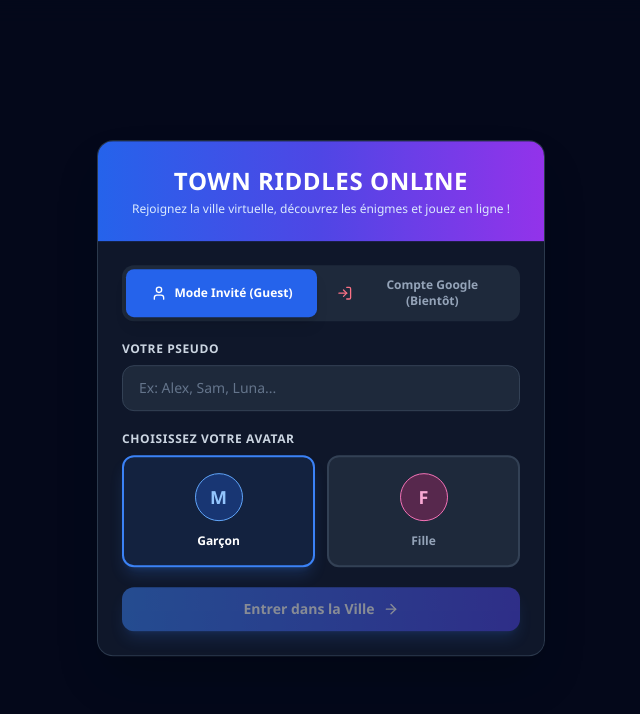
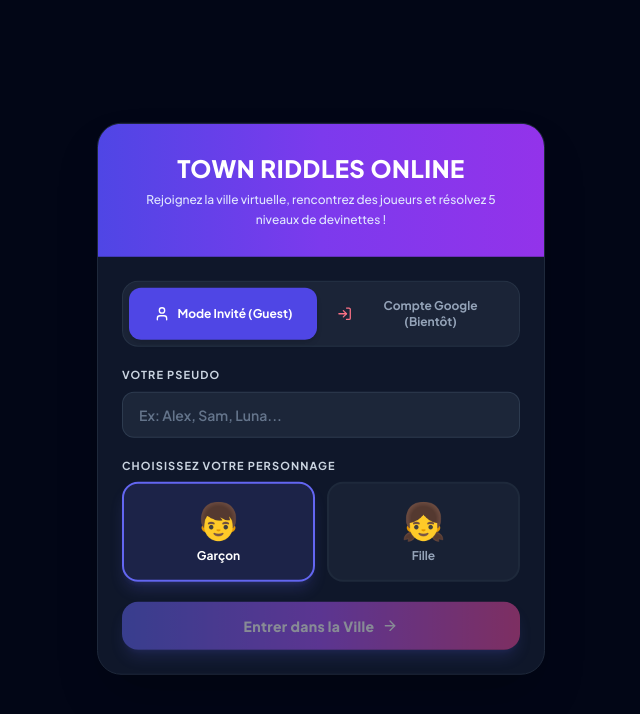
Before and after one commit to CalvertWanguy/jeu26, a Next.js app: page / in a window 1280 px wide. Shown: the top 714 px of the page, without its empty margins (319-959 px from the left). Built offline with nearby package versions, Linux system fonts and the light colour scheme.

Commit message:
Restore boy and girl avatars, modernize theme colors and typography with Plus Jakarta Sans

```diff
--- a/src/app/globals.css
+++ b/src/app/globals.css
@@ -1,3 +1,5 @@
+@import url('https://fonts.googleapis.com/css2?family=Plus+Jakarta+Sans:wght@400;500;600;700;800&display=swap');
+
 @tailwind base;
 @tailwind components;
 @tailwind utilities;
@@ -6,27 +8,37 @@ body {
   margin: 0;
   padding: 0;
   overflow: hidden;
-  font-family: 'Segoe UI', system-ui, sans-serif;
-  background-color: #0f172a;
+  font-family: 'Plus Jakarta Sans', system-ui, -apple-system, sans-serif;
+  background-color: #090d16;
   color: #f8fafc;
   user-select: none;
+  -webkit-font-smoothing: antialiased;
 }
 
-/* Animations sur mesure */
+/* Glassmorphism Panels */
+.glass-modal {
+  background: rgba(15, 23, 42, 0.88);
+  backdrop-filter: blur(12px);
+  border: 1px solid rgba(255, 255, 255, 0.1);
+  box-shadow: 0 20px 50px rgba(0, 0, 0, 0.6);
+}
+
+/* Floating Animation */
 @keyframes float {
   0%, 100% { transform: translateY(0px); }
-  50% { transform: translateY(-6px); }
+  50% { transform: translateY(-5px); }
 }
 
 .animate-float {
-  animation: float 2.5s ease-in-out infinite;
+  animation: float 3s ease-in-out infinite;
 }
 
-@keyframes pulse-glow {
-  0%, 100% { box-shadow: 0 0 15px rgba(59, 130, 246, 0.5); }
-  50% { box-shadow: 0 0 30px rgba(59, 130, 246, 0.9); }
+/* Pulsing Glow */
+@keyframes glow {
+  0%, 100% { box-shadow: 0 0 15px rgba(99, 102, 241, 0.4); }
+  50% { box-shadow: 0 0 30px rgba(99, 102, 241, 0.8); }
 }
 
-.animate-pulse-glow {
-  animation: pulse-glow 2s infinite;
+.animate-glow {
+  animation: glow 2.5s ease-in-out infinite;
 }
--- a/src/components/AuthModal.jsx
+++ b/src/components/AuthModal.jsx
@@ -1,6 +1,6 @@
 "use client";
 import React, { useState } from 'react';
-import { User, Sparkles, LogIn, ArrowRight, UserCheck, Shield } from 'lucide-react';
+import { User, LogIn, ArrowRight } from 'lucide-react';
 
 export default function AuthModal({ onJoin }) {
   const [nickname, setNickname] = useState('');
@@ -15,27 +15,27 @@ export default function AuthModal({ onJoin }) {
 
   return (
     <div className="fixed inset-0 z-50 flex items-center justify-center bg-slate-950/80 backdrop-blur-md p-4">
-      <div className="w-full max-w-md bg-slate-900 border border-slate-700/80 rounded-2xl shadow-2xl overflow-hidden animate-float">
+      <div className="w-full max-w-md bg-slate-900 border border-slate-800 rounded-3xl shadow-2xl overflow-hidden animate-float">
 
-        {/* Header */}
-        <div className="bg-gradient-to-r from-blue-600 via-indigo-600 to-purple-600 p-6 text-center">
-          <h1 className="text-2xl font-extrabold text-white tracking-wide">
-            TOWN RIDDLES ONLINE
+        {/* Header avec dégradé moderne Violet/Indigo */}
+        <div className="bg-gradient-to-r from-indigo-600 via-violet-600 to-purple-600 p-7 text-center">
+          <h1 className="text-2xl font-black text-white tracking-wide uppercase">
+            Town Riddles Online
           </h1>
-          <p className="text-xs text-blue-100 mt-1">
-            Rejoignez la ville virtuelle, découvrez les énigmes et jouez en ligne !
+          <p className="text-xs text-indigo-100 font-medium mt-1.5 leading-relaxed">
+            Rejoignez la ville virtuelle, rencontrez des joueurs et résolvez 5 niveaux de devinettes !
           </p>
         </div>
 
         <form onSubmit={handleSubmit} className="p-6 space-y-5">
           {/* Mode de connexion */}
-          <div className="grid grid-cols-2 gap-2 p-1 bg-slate-800 rounded-xl">
+          <div className="grid grid-cols-2 gap-2 p-1.5 bg-slate-800/80 rounded-2xl border border-slate-700/50">
             <button
               type="button"
               onClick={() => setAuthMode('guest')}
-              className={`py-2 px-3 text-xs font-bold rounded-lg transition-all flex items-center justify-center gap-2 ${
+              className={`py-2.5 px-3 text-xs font-bold rounded-xl transition-all flex items-center justify-center gap-2 ${
                 authMode === 'guest'
-                  ? 'bg-blue-600 text-white shadow-lg'
+                  ? 'bg-indigo-600 text-white shadow-md'
                   : 'text-slate-400 hover:text-white'
               }`}
             >
@@ -44,7 +44,7 @@ export default function AuthModal({ onJoin }) {
             <button
               type="button"
               onClick={() => alert("La connexion Google OAuth sera activée très bientôt !")}
-              className="py-2 px-3 text-xs font-bold rounded-lg transition-all flex items-center justify-center gap-2 text-slate-400 hover:text-white hover:bg-slate-700/50"
+              className="py-2.5 px-3 text-xs font-bold rounded-xl transition-all flex items-center justify-center gap-2 text-slate-400 hover:text-white hover:bg-slate-700/50"
             >
               <LogIn className="w-4 h-4 text-rose-400" /> Compte Google (Bientôt)
             </button>
@@ -52,7 +52,7 @@ export default function AuthModal({ onJoin }) {
 
           {/* Saisie du Pseudo */}
           <div>
-            <label className="block text-xs font-bold text-slate-300 uppercase tracking-wider mb-2">
+            <label className="block text-[11px] font-bold text-slate-300 uppercase tracking-widest mb-2">
               Votre Pseudo
             </label>
             <input
@@ -62,45 +62,39 @@ export default function AuthModal({ onJoin }) {
               placeholder="Ex: Alex, Sam, Luna..."
               value={nickname}
               onChange={(e) => setNickname(e.target.value)}
-              className="w-full px-4 py-3 bg-slate-800 border border-slate-700 rounded-xl text-white placeholder-slate-500 focus:outline-none focus:border-blue-500 focus:ring-2 focus:ring-blue-500/20 text-sm"
+              className="w-full px-4 py-3 bg-slate-800/90 border border-slate-700/80 rounded-xl text-white placeholder-slate-500 focus:outline-none focus:border-indigo-500 focus:ring-2 focus:ring-indigo-500/20 text-sm font-semibold transition-all"
             />
           </div>
 
-          {/* Choix de l'Avatar (Garçon / Fille) sans emoji */}
+          {/* Choix de l'Avatar / Genre avec les emojis 👦 et 👧 */}
           <div>
-            <label className="block text-xs font-bold text-slate-300 uppercase tracking-wider mb-2">
-              Choisissez votre Avatar
+            <label className="block text-[11px] font-bold text-slate-300 uppercase tracking-widest mb-2">
+              Choisissez votre Personnage
             </label>
             <div className="grid grid-cols-2 gap-3">
               <button
                 type="button"
                 onClick={() => setGender('boy')}
-                className={`p-4 rounded-xl border-2 transition-all flex flex-col items-center gap-3 ${
+                className={`p-4 rounded-2xl border-2 transition-all flex flex-col items-center gap-2 ${
                   gender === 'boy'
-                    ? 'border-blue-500 bg-blue-500/10 text-white shadow-lg shadow-blue-500/20'
-                    : 'border-slate-700 bg-slate-800 text-slate-400 hover:border-slate-600'
+                    ? 'border-indigo-500 bg-indigo-500/15 text-white shadow-lg shadow-indigo-500/20'
+                    : 'border-slate-800 bg-slate-800/60 text-slate-400 hover:border-slate-700'
                 }`}
               >
-                {/* Visual Avatar Boy Icon */}
-                <div className="w-12 h-12 rounded-full bg-blue-600/30 border border-blue-400 flex items-center justify-center text-blue-300 font-extrabold text-lg">
-                  M
-                </div>
+                <span className="text-4xl">👦</span>
                 <span className="text-xs font-bold">Garçon</span>
               </button>
 
               <button
                 type="button"
                 onClick={() => setGender('girl')}
-                className={`p-4 rounded-xl border-2 transition-all flex flex-col items-center gap-3 ${
+                className={`p-4 rounded-2xl border-2 transition-all flex flex-col items-center gap-2 ${
                   gender === 'girl'
-                    ? 'border-pink-500 bg-pink-500/10 text-white shadow-lg shadow-pink-500/20'
-                    : 'border-slate-700 bg-slate-800 text-slate-400 hover:border-slate-600'
+                    ? 'border-pink-500 bg-pink-500/15 text-white shadow-lg shadow-pink-500/20'
+                    : 'border-slate-800 bg-slate-800/60 text-slate-400 hover:border-slate-700'
                 }`}
               >
-                {/* Visual Avatar Girl Icon */}
-                <div className="w-12 h-12 rounded-full bg-pink-600/30 border border-pink-400 flex items-center justify-center text-pink-300 font-extrabold text-lg">
-                  F
-                </div>
+                <span className="text-4xl">👧</span>
                 <span className="text-xs font-bold">Fille</span>
               </button>
             </div>
@@ -110,7 +104,7 @@ export default function AuthModal({ onJoin }) {
           <button
             type="submit"
             disabled={!nickname.trim()}
-            className="w-full py-3 px-6 bg-gradient-to-r from-blue-500 to-indigo-600 hover:from-blue-600 hover:to-indigo-700 disabled:opacity-50 text-white font-bold rounded-xl shadow-lg shadow-blue-500/30 transition-all flex items-center justify-center gap-2 text-sm"
+            className="w-full py-3.5 px-6 bg-gradient-to-r from-indigo-500 via-purple-500 to-pink-500 hover:from-indigo-600 hover:to-pink-600 disabled:opacity-50 text-white font-extrabold rounded-2xl shadow-lg shadow-indigo-500/30 transition-all flex items-center justify-center gap-2 text-sm tracking-wide"
           >
             Entrer dans la Ville <ArrowRight className="w-4 h-4" />
           </button>
```
Also changed, not shown: src/app/page.js (+14 -18 lines), src/components/TownCanvas.jsx (+24 -69 lines).
